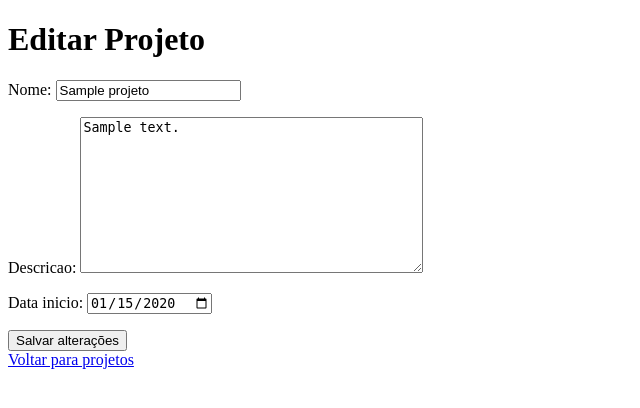
After one commit to Nikolas23321/SPRINT_RELAMPAGO, a Django app: page /projetos/1/editar/ in a window 1280 px wide. The commit adds this page. Shown: the top 408 px of the page, without its empty margins (0-640 px from the left). Run offline with Django 5.2, Linux system fonts and the light colour scheme; tables that the repository leaves empty hold one stand-in row (values such as "Sample post").

Commit message:
US04: implementa edição e exclusão de projetos

```diff
--- /dev/null
+++ b/core/templates/core/editar_projeto.html
@@ -0,0 +1,18 @@
+<!DOCTYPE html>
+<html lang="pt-br">
+<head>
+    <meta charset="UTF-8">
+    <title>Editar Projeto</title>
+</head>
+<body>
+    <h1>Editar Projeto</h1>
+
+    <form method="post">
+        {% csrf_token %}
+        {{ form.as_p }}
+        <button type="submit">Salvar alterações</button>
+    </form>
+
+    <a href="{% url 'lista_projetos' %}">Voltar para projetos</a>
+</body>
+</html>
--- a/core/templates/core/lista_projetos.html
+++ b/core/templates/core/lista_projetos.html
@@ -24,6 +24,8 @@
             <h3>{{ projeto.nome }}</h3>
             <p>{{ projeto.descricao }}</p>
             <p>Data de início: {{ projeto.data_inicio }}</p>
+            <a href="{% url 'editar_projeto' projeto.id %}">Editar</a>
+            <a href="{% url 'excluir_projeto' projeto.id %}">Excluir</a>
         </div>
     {% empty %}
         <p>Nenhum projeto cadastrado.</p>
--- a/core/urls.py
+++ b/core/urls.py
@@ -3,4 +3,6 @@ from . import views
 
 urlpatterns = [
     path('projetos/', views.lista_projetos, name='lista_projetos'),
+    path('projetos/<int:id>/editar/', views.editar_projeto, name='editar_projeto'),
+    path('projetos/<int:id>/excluir/', views.excluir_projeto, name='excluir_projeto'),
 ]
--- a/core/views.py
+++ b/core/views.py
@@ -21,3 +21,31 @@ def lista_projetos(request):
         'projetos': projetos,
         'form': form
     })
+
+def editar_projeto(request, id):
+    projeto = Projeto.objects.get(id=id)
+
+    if request.method == 'POST':
+        form = ProjetoForm(request.POST, instance=projeto)
+        if form.is_valid():
+            form.save()
+            return redirect('lista_projetos')
+    else:
+        form = ProjetoForm(instance=projeto)
+
+    return render(request, 'core/editar_projeto.html', {
+        'form': form,
+        'projeto': projeto
+    })
+
+
+def excluir_projeto(request, id):
+    projeto = Projeto.objects.get(id=id)
+
+    if request.method == 'POST':
+        projeto.delete()
+        return redirect('lista_projetos')
+
+    return render(request, 'core/excluir_projeto.html', {
+        'projeto': projeto
+    })
```
Also changed, not shown: core/templates/core/excluir_projeto.html (added, +19 -0 lines).
